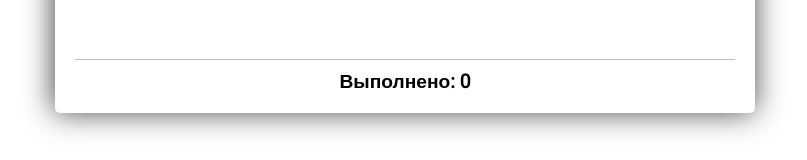
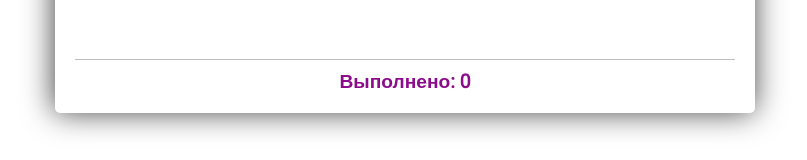
Before and after one commit to IvanSavDev500/react_task, a React (Create React App) app: page / in a window 1280 px wide. Shown: the part 637-797 px from the top of the page, without its empty margins (235-1042 px from the left). Built offline with nearby package versions, Linux system fonts and the light colour scheme; a web font is replaced by a local one.

Commit message:
Change color result

```diff
--- a/src/Todo/Todo.module.css
+++ b/src/Todo/Todo.module.css
@@ -8,7 +8,7 @@
     height: 100%;
     padding: 20px;
     gap: 10px;
-    box-shadow: -1px -1px 31px 0px rgba(0, 0, 0, 0.75);
+    box-shadow: -1px -1px 31px 0 rgba(0, 0, 0, 0.75);
     border-radius: 5px;
 }
 
@@ -25,4 +25,5 @@
 
 .resultTitle {
     font-size: 1.2rem;
+    color: #8c0c8c;
 }
```
